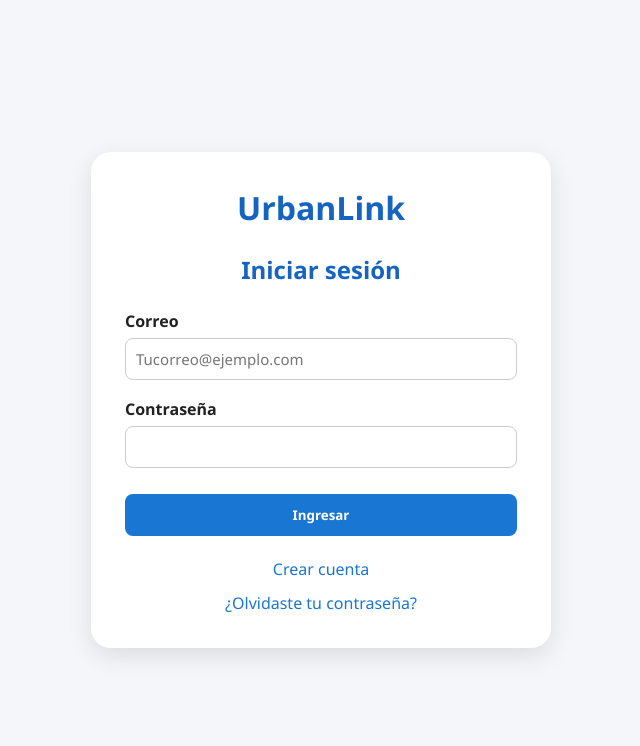
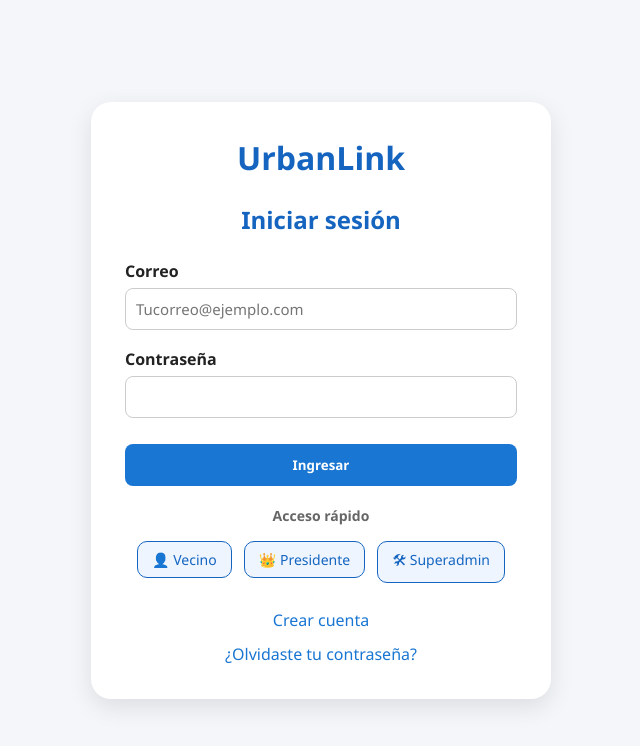
Before and after one commit to LeandroCaceresM/Capstone26, a Django app: page / in a window 1280 px wide. Shown: the top 746 px of the page, without its empty margins (319-959 px from the left). Run offline with Django 5.2, Linux system fonts and the light colour scheme.

Commit message:
Agrego botones que rellenan el login, esto para ahorrar tiempo en la presentacion,

```diff
--- a/FASE 2/Evidencia Proyecto/Pagina_Capstone/Proyecto/core/app/static/css/login.css
+++ b/FASE 2/Evidencia Proyecto/Pagina_Capstone/Proyecto/core/app/static/css/login.css
@@ -65,3 +65,32 @@
     line-height:1.5;
     font-size:15px;
 }
+
+.demo-users{
+    margin-top:20px;
+    text-align:center;
+}
+
+.demo-title{
+    margin-bottom:12px;
+    font-size:14px;
+    color:#666;
+    font-weight:600;
+}
+
+.demo-users button{
+    background:#eef5ff;
+    color:#1565c0;
+    border:1px solid #1565c0;
+    border-radius:10px;
+    padding:8px 14px;
+    margin:4px;
+    cursor:pointer;
+    transition:.2s;
+    font-size:14px;
+}
+
+.demo-users button:hover{
+    background:#1565c0;
+    color:white;
+}
--- a/FASE 2/Evidencia Proyecto/Pagina_Capstone/Proyecto/core/app/templates/login.html
+++ b/FASE 2/Evidencia Proyecto/Pagina_Capstone/Proyecto/core/app/templates/login.html
@@ -12,19 +12,79 @@ Iniciar sesión
     {% csrf_token %}
 
     <label>Correo</label>
-    <input type="email" name="correo" placeholder="Tucorreo@ejemplo.com" required>
+    <input
+        id="correo"
+        type="email"
+        name="correo"
+        placeholder="Tucorreo@ejemplo.com"
+        required
+    >
 
     <label>Contraseña</label>
-    <input type="password" name="password" required>
+    <input
+        id="password"
+        type="password"
+        name="password"
+        required
+    >
 
     <button class="login-btn" type="submit">
         Ingresar
     </button>
 </form>
 
+<div class="demo-users">
+
+    <p class="demo-title">Acceso rápido</p>
+
+    <button type="button" onclick="loginDemo('vecino')">
+        👤 Vecino
+    </button>
+
+    <button type="button" onclick="loginDemo('presidente')">
+        👑 Presidente
+    </button>
+
+    <button type="button" onclick="loginDemo('superadmin')">
+        🛠 Superadmin
+    </button>
+
+</div>
+
 <div class="login-links">
     <a href="{% url 'registro' %}">Crear cuenta</a>
-    <a href="{% url 'recuperar_contrasenia' %}">¿Olvidaste tu contraseña?</a>
+    <a href="{% url 'recuperar_contrasenia' %}">
+        ¿Olvidaste tu contraseña?
+    </a>
 </div>
 
+<script>
+
+function loginDemo(tipo){
+
+    const correo = document.getElementById("correo");
+    const password = document.getElementById("password");
+
+    switch(tipo){
+
+        case "vecino":
+            correo.value = "le.caceres@duocuc.cl";
+            password.value = "123456";
+            break;
+
+        case "presidente":
+            correo.value = "agu.jara@duocuc.cl";
+            password.value = "pepepopo";
+            break;
+
+        case "superadmin":
+            correo.value = "ed.delgado@duocuc.cl";
+            password.value = "123456";
+            break;
+    }
+
+}
+
+</script>
+
 {% endblock %}
```
